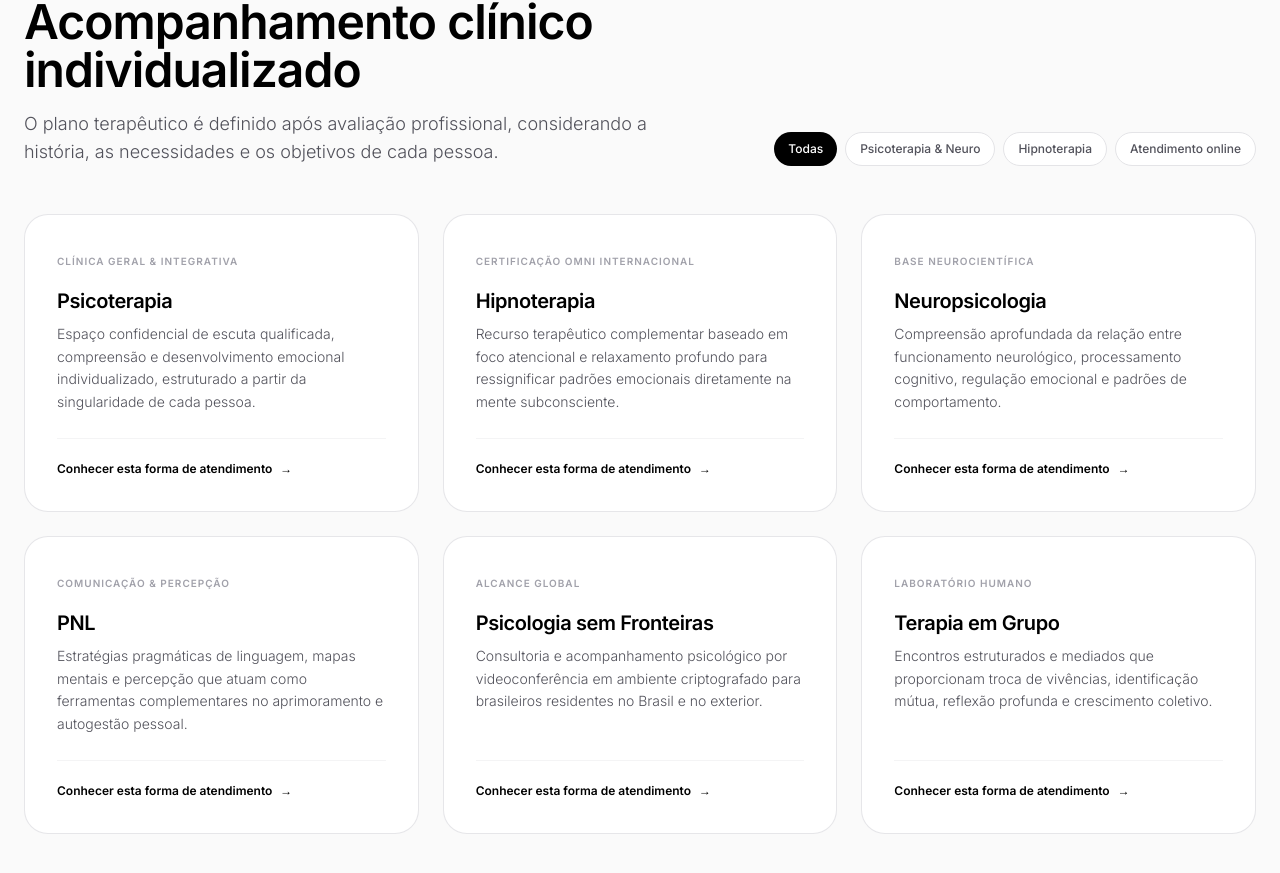
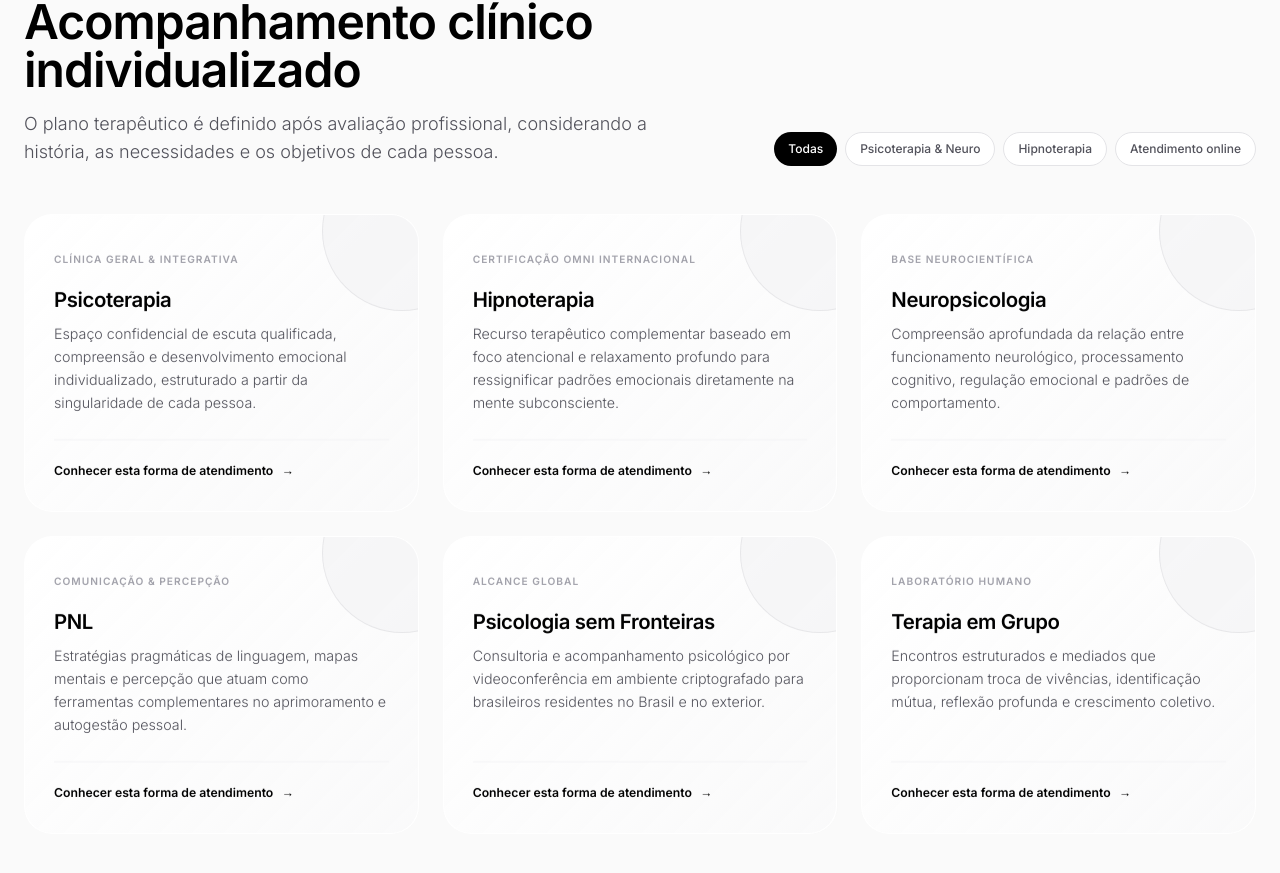
Before and after one commit to RennanLucas/cristiano-avila-site, a Next.js app: page / in a window 1280 px wide. Shown: the part 2290-3163 px from the top of the page. Built offline with nearby package versions, Linux system fonts and the light colour scheme.

Commit message:
design: strengthen premium spotlight cards

```diff
--- a/src/components/SpotlightCard.tsx
+++ b/src/components/SpotlightCard.tsx
@@ -19,15 +19,14 @@ export default function SpotlightCard({
     const rect = cardRef.current.getBoundingClientRect();
     const x = e.clientX - rect.left;
     const y = e.clientY - rect.top;
-
-    // Cálculo de inclinação 3D sutil (máximo 4 graus para elegância)
     const centerX = rect.width / 2;
     const centerY = rect.height / 2;
-    const rotateX = ((y - centerY) / centerY) * -3.5;
-    const rotateY = ((x - centerX) / centerX) * 3.5;
 
     setMousePos({ x, y, opacity: 1 });
-    setTilt({ rotateX, rotateY });
+    setTilt({
+      rotateX: ((y - centerY) / centerY) * -4.5,
+      rotateY: ((x - centerX) / centerX) * 4.5,
+    });
   };
 
   const handleMouseLeave = () => {
@@ -40,34 +39,34 @@ export default function SpotlightCard({
       ref={cardRef}
       onMouseMove={handleMouseMove}
       onMouseLeave={handleMouseLeave}
-      animate={{
-        rotateX: tilt.rotateX,
-        rotateY: tilt.rotateY,
-      }}
-      transition={{ type: "spring", stiffness: 200, damping: 20 }}
-      style={{ transformStyle: "preserve-3d" }}
-      className={`relative overflow-hidden rounded-3xl border border-zinc-200/90 bg-white transition-shadow duration-300 hover:shadow-apple-hover ${className}`}
+      animate={{ rotateX: tilt.rotateX, rotateY: tilt.rotateY }}
+      transition={{ type: "spring", stiffness: 190, damping: 20, mass: 0.7 }}
+      whileHover={{ y: -7, scale: 1.012 }}
+      style={{ transformStyle: "preserve-3d", perspective: 1000 }}
+      className={`group relative overflow-hidden rounded-[28px] border border-white/80 bg-white/80 backdrop-blur-xl transition-shadow duration-500 hover:shadow-[0_35px_90px_rgba(0,0,0,0.13)] ${className}`}
     >
-      {/* Luz Spotlight Radial que segue o mouse em JavaScript */}
+      <div className="pointer-events-none absolute inset-0 bg-[linear-gradient(135deg,rgba(255,255,255,0.9),rgba(244,244,245,0.48))]" />
+      <div className="pointer-events-none absolute -right-16 -top-16 h-40 w-40 rounded-full border border-zinc-200/80 bg-zinc-100/70 transition-transform duration-700 group-hover:scale-125" />
+      <div className="pointer-events-none absolute -bottom-24 -left-20 h-44 w-44 rounded-full bg-fuchsia-100/40 blur-3xl opacity-0 transition-opacity duration-500 group-hover:opacity-100" />
+
       <div
         className="pointer-events-none absolute -inset-px transition-opacity duration-300"
         style={{
           opacity: mousePos.opacity,
-          background: `radial-gradient(420px circle at ${mousePos.x}px ${mousePos.y}px, rgba(0, 0, 0, 0.05), transparent 70%)`,
+          background: `radial-gradient(460px circle at ${mousePos.x}px ${mousePos.y}px, rgba(255,255,255,0.95), rgba(250,204,21,0.07) 28%, rgba(217,70,239,0.05) 45%, transparent 72%)`,
         }}
       />
 
-      {/* Borda Iluminada no ponto do cursor */}
       <div
-        className="pointer-events-none absolute -inset-px rounded-3xl transition-opacity duration-300 border border-black/25"
+        className="pointer-events-none absolute -inset-px rounded-[28px] border border-black/20 transition-opacity duration-300"
         style={{
           opacity: mousePos.opacity,
-          maskImage: `radial-gradient(180px circle at ${mousePos.x}px ${mousePos.y}px, black, transparent)`,
-          WebkitMaskImage: `radial-gradient(180px circle at ${mousePos.x}px ${mousePos.y}px, black, transparent)`,
+          maskImage: `radial-gradient(220px circle at ${mousePos.x}px ${mousePos.y}px, black, transparent)`,
+          WebkitMaskImage: `radial-gradient(220px circle at ${mousePos.x}px ${mousePos.y}px, black, transparent)`,
         }}
       />
 
-      <div className="relative z-10 h-full flex flex-col justify-between">
+      <div className="relative z-10 flex h-full flex-col justify-between" style={{ transform: "translateZ(18px)" }}>
         {children}
       </div>
     </motion.div>
```
